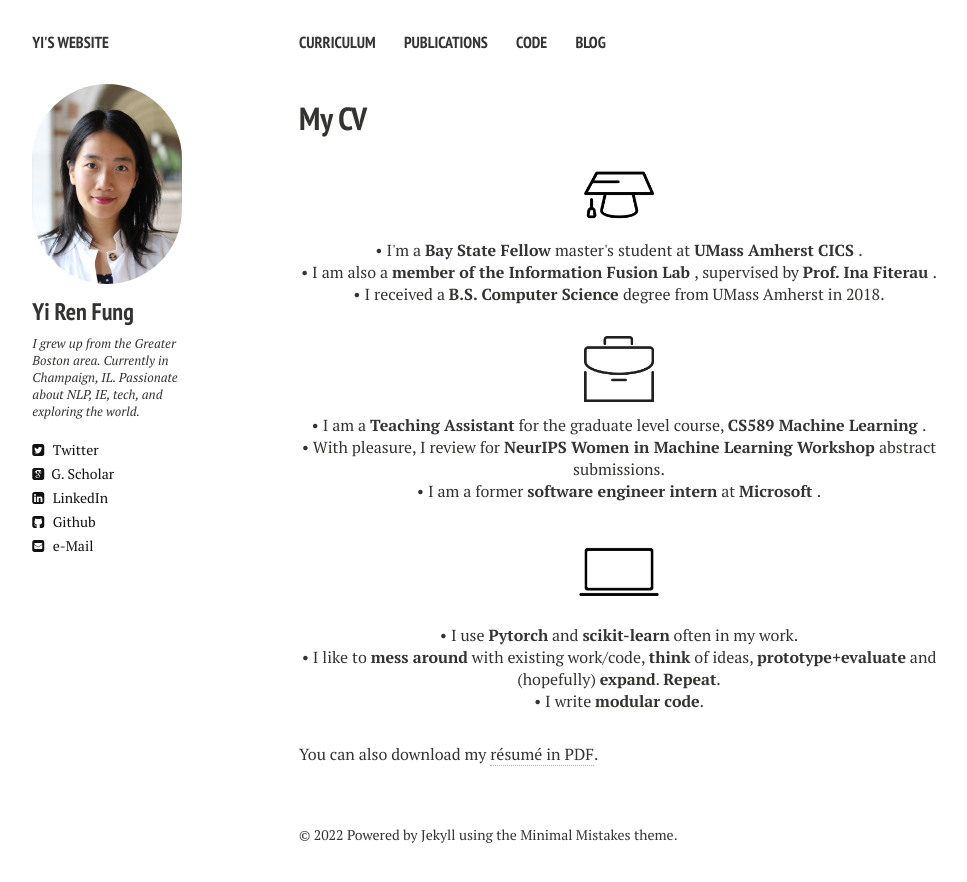
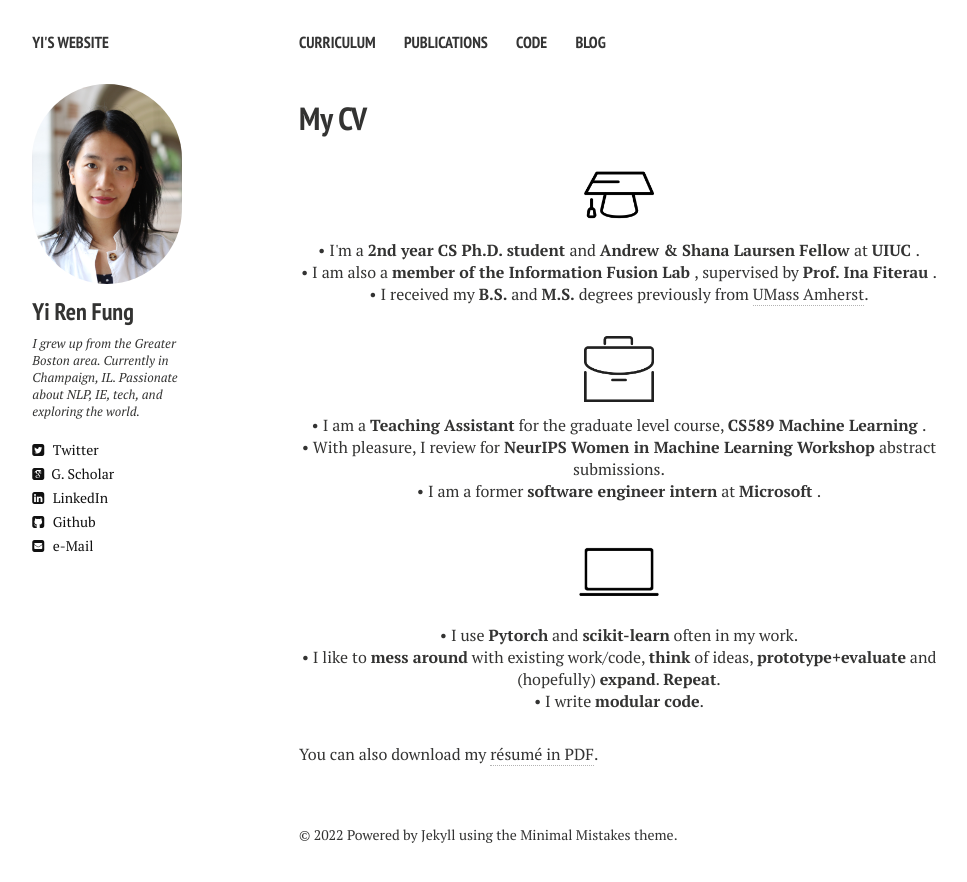
Before and after one commit to yrf1/yrf1.github.io, a Jekyll site: the page built from cv.md, in a window 1280 px wide. Shown: the top 882 px of the page, without its empty margins (21-988 px from the left). Built offline with Jekyll 4.4.1, drawn with Linux system fonts in a browser that asks for light colours; nearby versions of some CDN libraries.

Commit message:
Update Webpage

```diff
--- a/_layouts/cv.html
+++ b/_layouts/cv.html
@@ -46,9 +46,9 @@
     <div class="article-wrap">
 
     <p align="center" class=bottom-small><img src="{{ site.url }}/images/CV/study2.png" alt="Education" width="70" height="70"></p>
-    <p align="center">&#8226 I'm a <strong> Bay State Fellow </strong> master's student at <strong> <a href="https://www.cics.umass.edu" target="_blank">UMass Amherst CICS</a> </strong>.</p>
+    <p align="center">&#8226 I'm a <strong> 2nd year CS Ph.D. student </strong> and <strong> Andrew & Shana Laursen Fellow </strong> at <strong> <a href="https://www.cics.umass.edu" target="_blank">UIUC</a> </strong>.</p>
     <p align="center">&#8226 I am also a <strong> member of the <a href="https://github.com/Information-Fusion-Lab-Umass/" target="_blank">Information Fusion Lab</a> </strong>, supervised by <strong> <a href="https://www.cics.umass.edu/people/fiterau-brostean-madalina" target="_blank">Prof. Ina Fiterau</a> </strong>.</p>
-    <p align="center" class="bottom-three">&#8226 I received a <strong> B.S. Computer Science </strong> degree from UMass Amherst in 2018.</p>
+    <p align="center" class="bottom-three">&#8226 I received my <strong> B.S. </strong> and <strong> M.S. </strong> degrees previously from <a href="https://www.cics.umass.edu" target="_blank">UMass Amherst</a>.</p>
 
     <p align="center" class=bottom-small><img src="{{ site.url }}/images/CV/business.png" alt="Work Experience" width="70" height="70"></p>
     <p align="center">&#8226 I am a <strong>Teaching Assistant</strong> for the graduate level course, <strong> <a href="https://research.google.com" target="_blank">CS589 Machine Learning</a> </strong>.</p>
```
